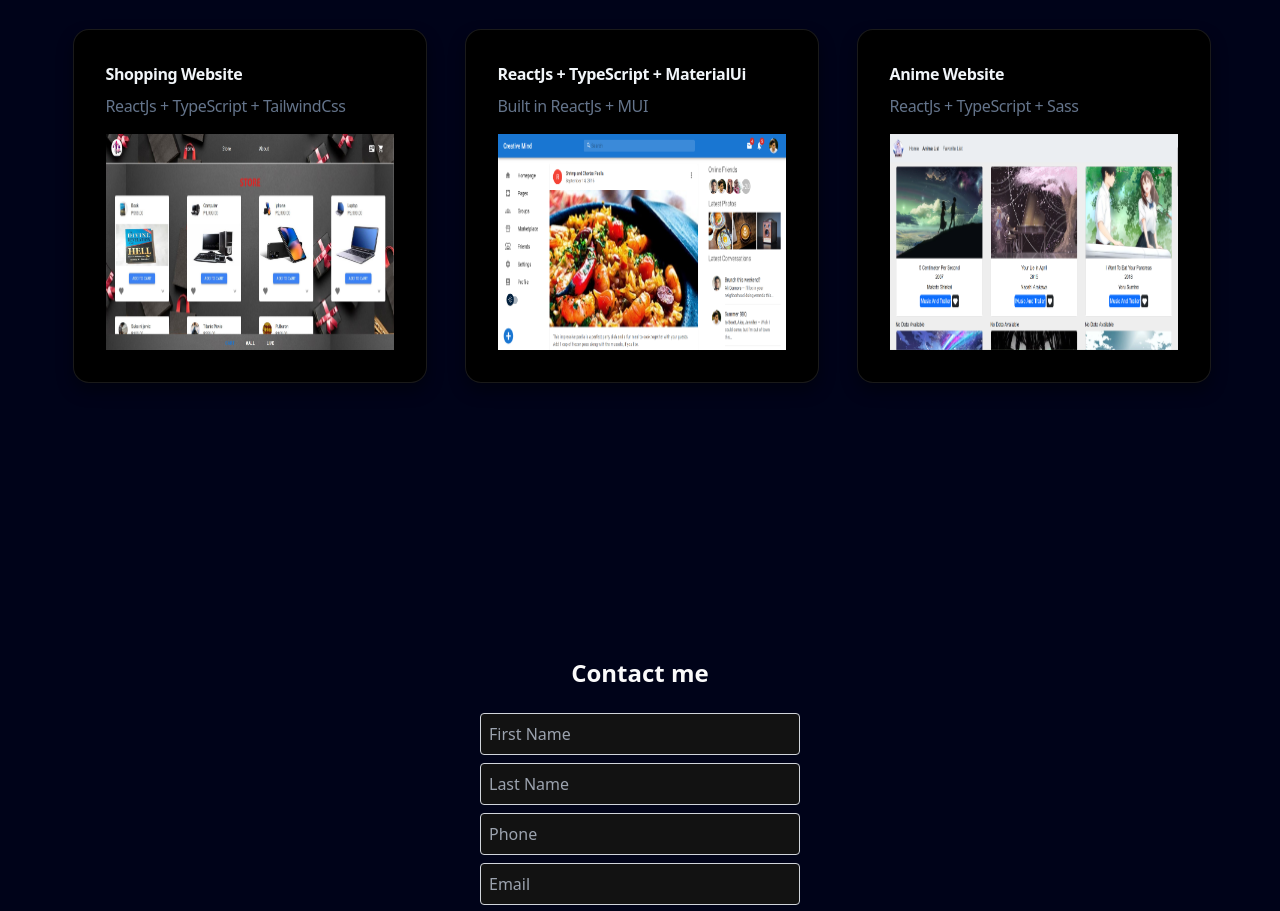
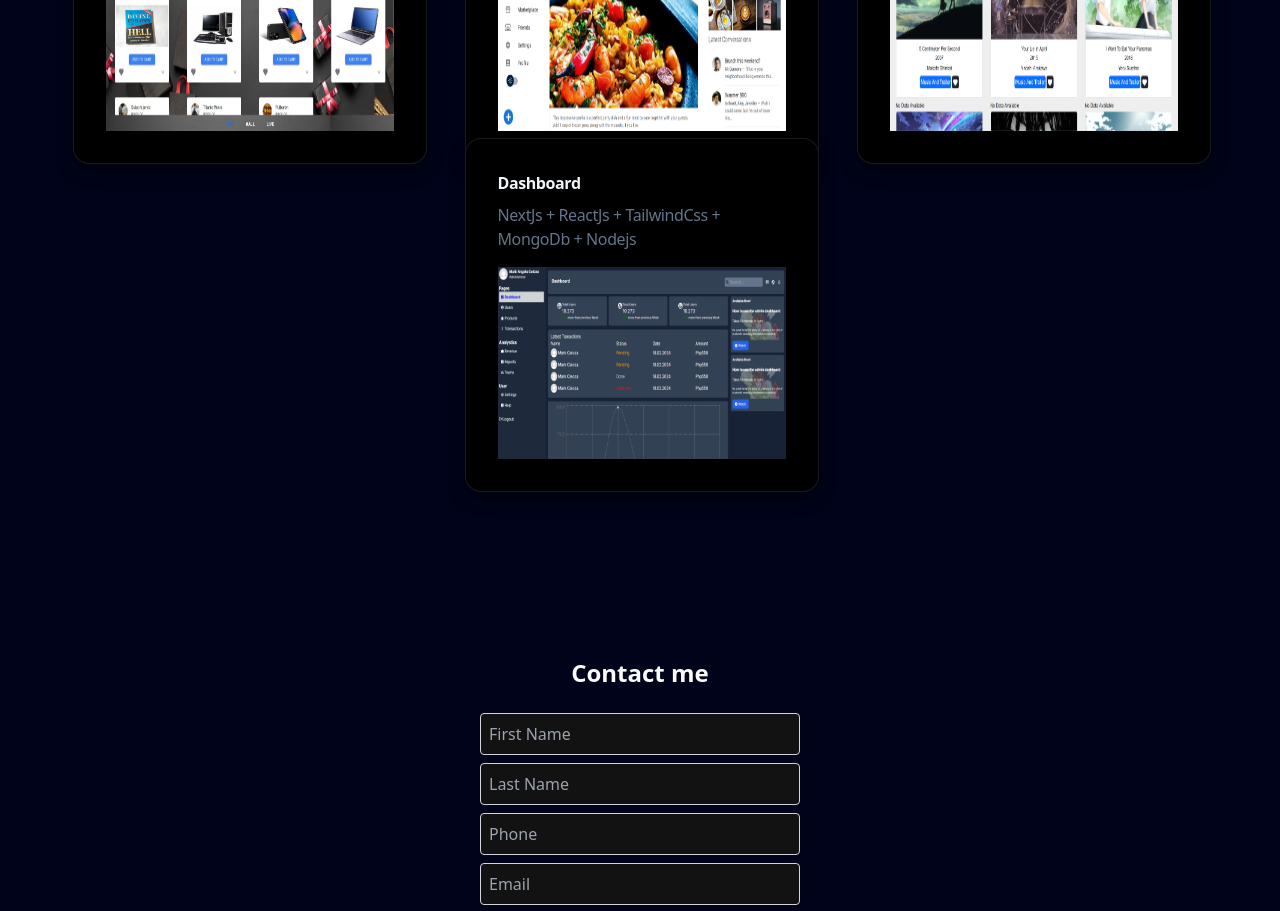
Before and after one commit to Azolec08/NextJs-Portfolio, a Next.js app: page / in a window 1280 px wide. Shown: the part 4940-5851 px from the top of the page. Built offline with nearby package versions, Linux system fonts and the light colour scheme.

Commit message:
new project

```diff
--- a/src/app/constants/index.tsx
+++ b/src/app/constants/index.tsx
@@ -80,6 +80,13 @@ export const projects = [
     href: "https://anime-website-ashen.vercel.app/",
     img: "/anime_web.png",
   },
+  {
+    id: 7,
+    title: "Dashboard",
+    description: "NextJs + ReactJs  + TailwindCss + MongoDb + Nodejs",
+    href: "https://next-admin-lilac.vercel.app/",
+    img: "/admin.png",
+  },
 ];
 
 export const socialMedia: IconTypes[] = [
```
Also changed, not shown: public/admin.png (added).
